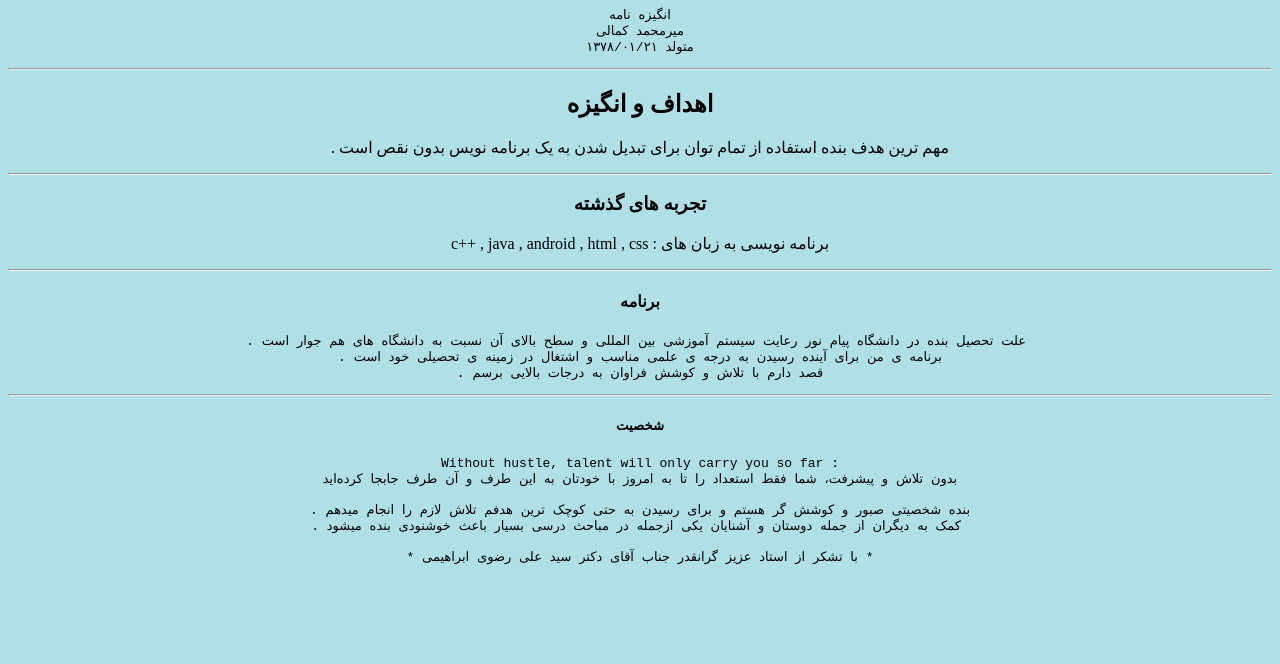
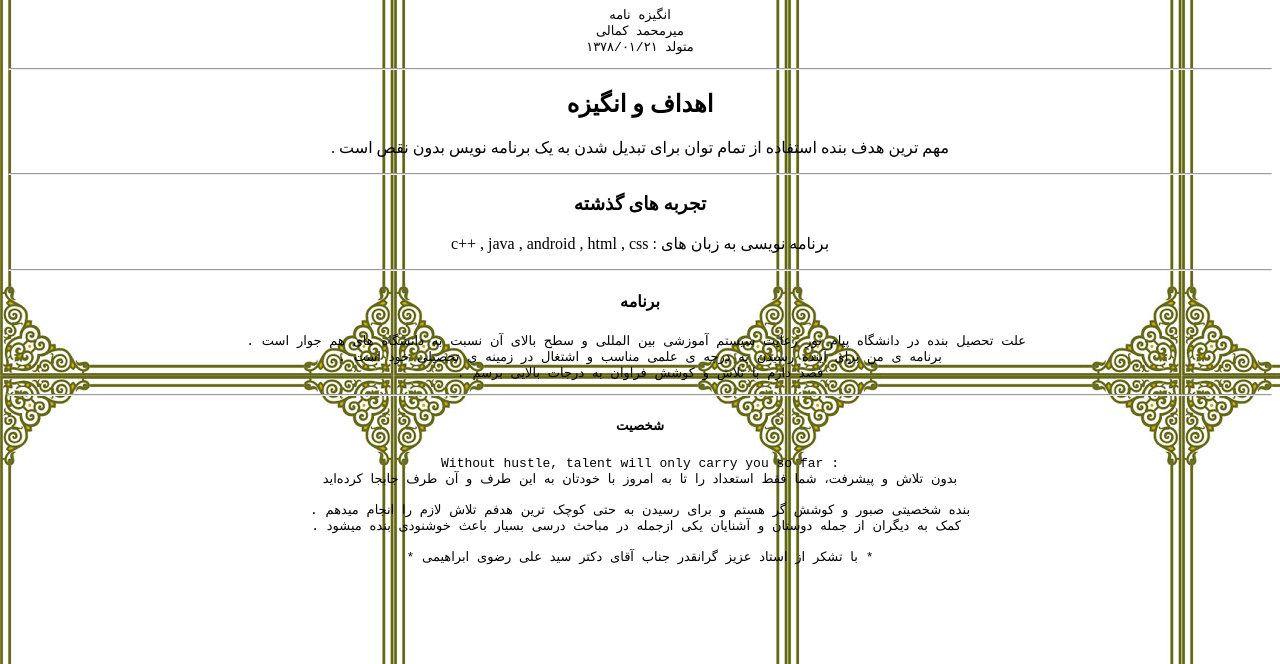
Before and after one commit to mir-mohammad/SOP, a plain HTML site: page index.html in a window 1280 px wide. Shown: the part 136-800 px from the top of the page. Drawn offline with Linux system fonts and the light colour scheme.

Commit message:
Update index.html

```diff
--- a/index.html
+++ b/index.html
@@ -10,7 +10,8 @@
 <title>انگیزه نامه</title>
 </head>
 
-<body style="background-color:powderblue;">
+<body background='pic.jpg'>
+</body>
 
 <h1 style="text-align:center;">به نام خدا</h1>
 <pre style="text-align:center;">
```
